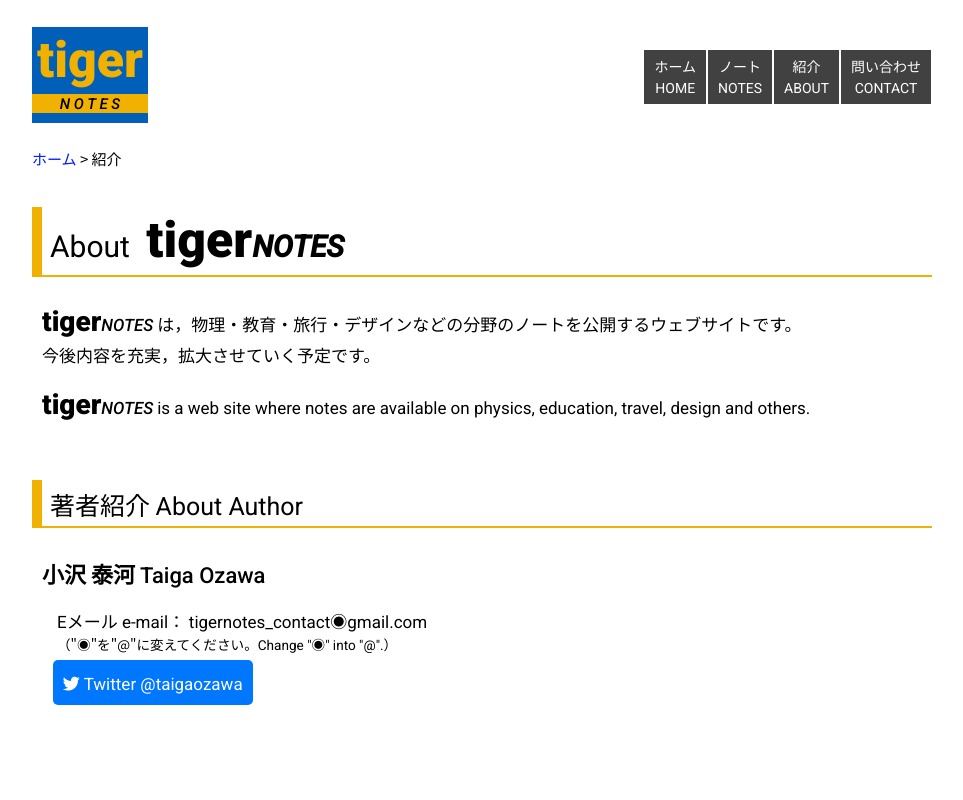
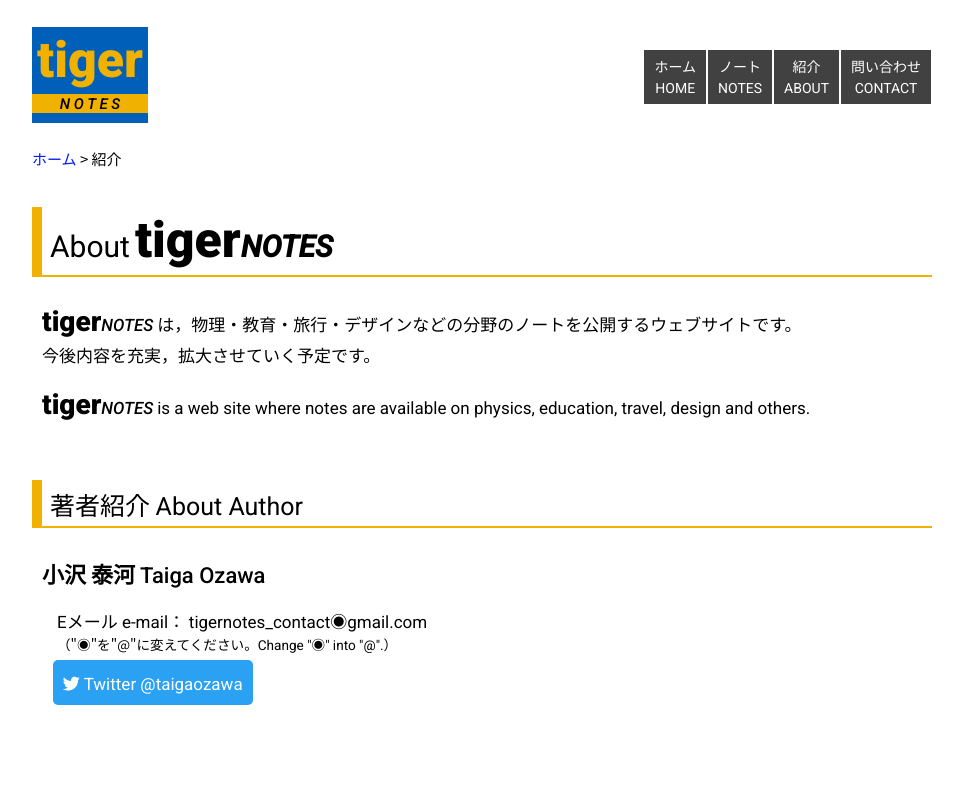
Before and after one commit to tigernotes/tigernotes, a plain HTML site: page about.html in a window 1280 px wide. Shown: the top 800 px of the page, without its empty margins (158-1121 px from the left). Drawn offline with nearby package versions, Linux system fonts and the light colour scheme; some packages are replaced by stand-ins of ours.

Commit message:
Add files via upload

```diff
--- a/style.css
+++ b/style.css
@@ -70,13 +70,13 @@ div.mail{
 
 span.twitter{
   color:white;
-  background-color:rgb(0, 119, 255);
+  background-color:rgb(42, 161, 242);
   padding:10px;
   border-radius: 5px;
 }
 
 span.twitter:hover{
-  background-color:rgb(46, 144, 255);
+  background-color:rgb(110, 178, 255);
 }
 
 
```
Also changed, not shown: about.html (+1 -2 lines).
